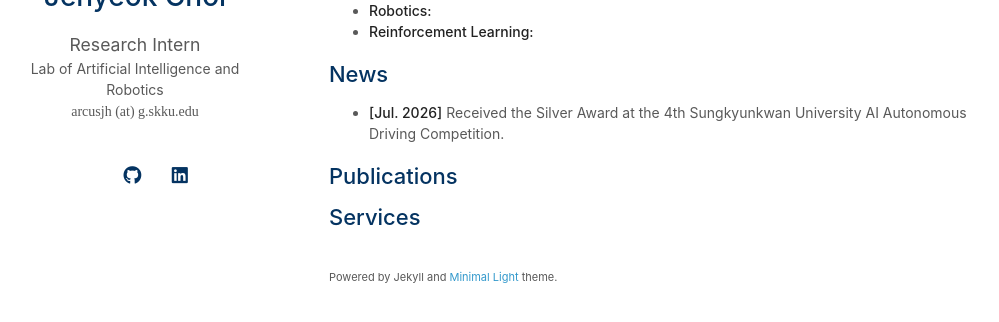
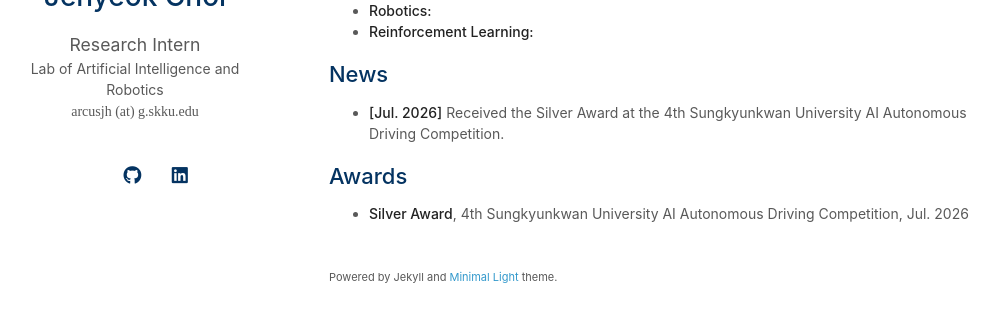
Before and after one commit to jhchoi0211/jhchoi0211.github.io, a Jekyll site: the page built from index.md, in a window 1280 px wide, cut to the strip 256-578 px from the top of the page. Shown: the whole strip, without its empty margins (141-1140 px from the left). Built offline with Jekyll 4.4.1, drawn with Linux system fonts in a browser that asks for light colours; a style sheet for code colours, icons or effects is not loaded; our own code applies the rules of GitHub Pages for plain Markdown files.

Commit message:
Update index.md

```diff
--- a/index.md
+++ b/index.md
@@ -15,6 +15,11 @@ I am an undergraduate student in Electronic and Electrical Engineering at Sungky
 
 - **[Jul. 2026]** Received the Silver Award at the 4th Sungkyunkwan University AI Autonomous Driving Competition.
 
+## Awards
+
+- **Silver Award**, 4th Sungkyunkwan University AI Autonomous Driving Competition, Jul. 2026
+
+{% comment %}
 {% include_relative _includes/publications.md %}
-
 {% include_relative _includes/services.md %}
+{% endcomment %}
```
